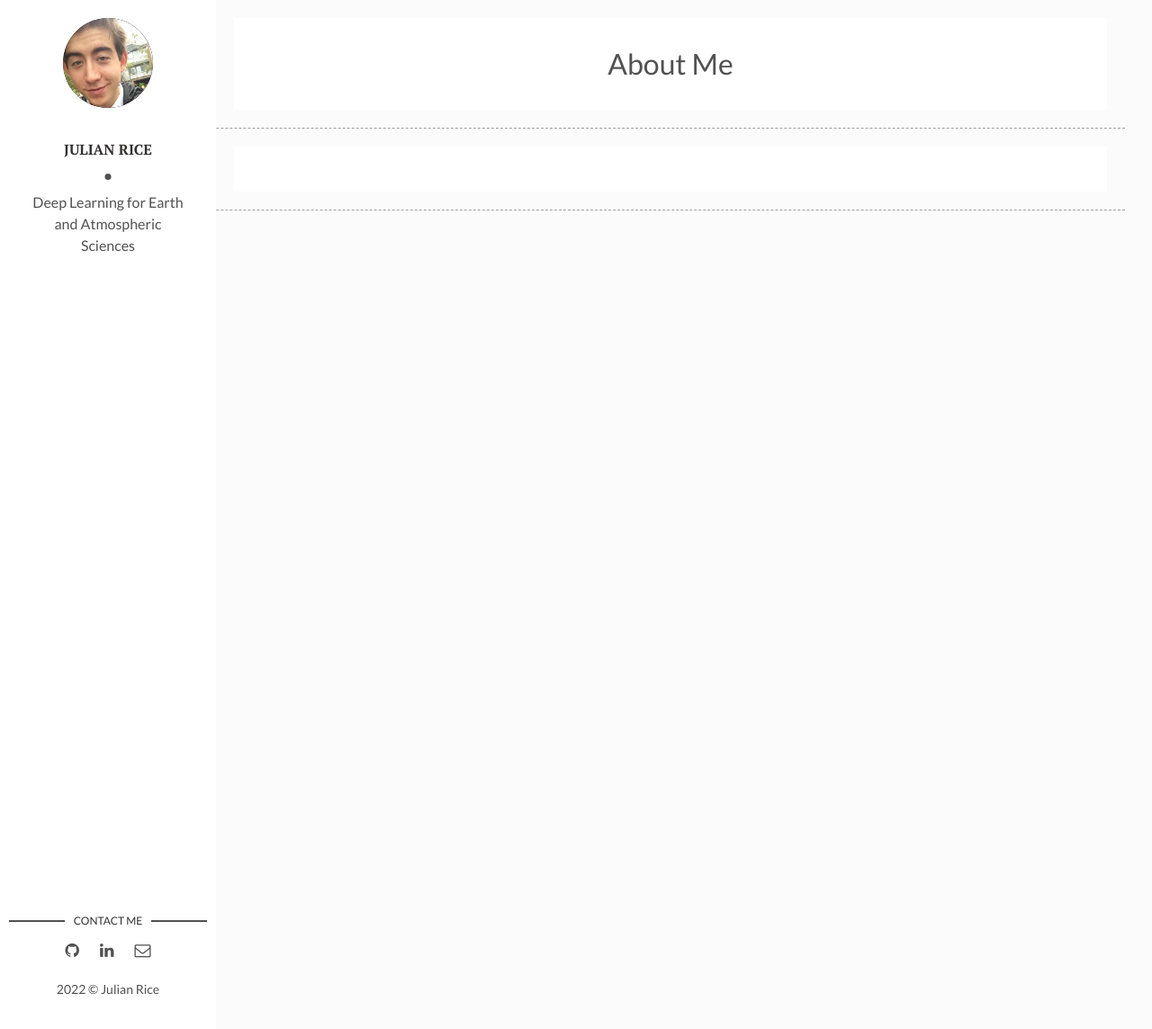
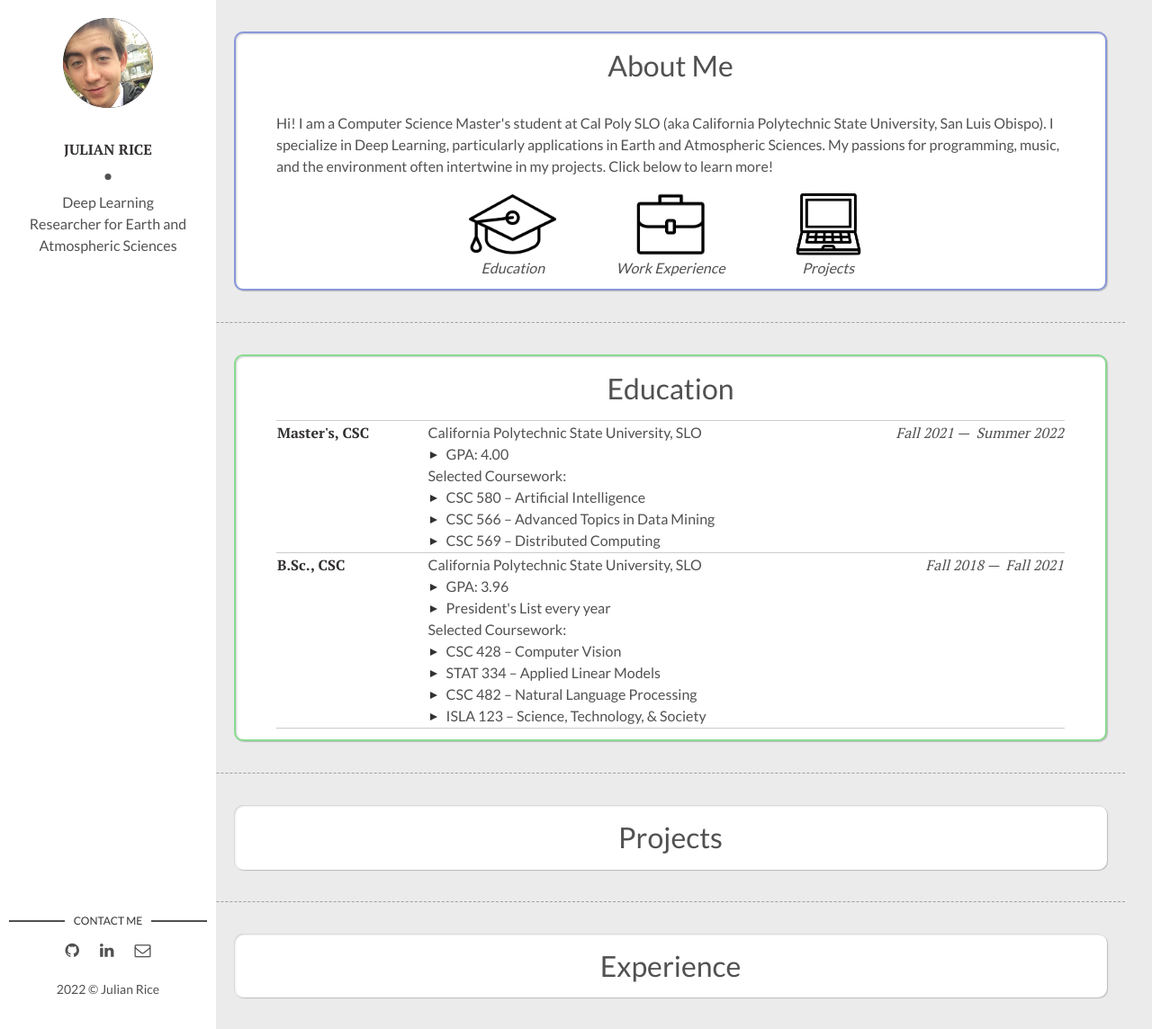
Before and after one commit to JRice15/jrice15.github.io, a Jekyll site: the page built from index.html, in a window 1280 px wide and 1144 px high. Shown: the whole window at 90% size. Built offline with Jekyll 4.4.1, drawn with Linux system fonts in a browser that asks for light colours; the list of posts is cut into pages by our own code.

Commit message:
scrolling works

```diff
--- a/_config.yml
+++ b/_config.yml
@@ -12,7 +12,7 @@
 author: Julian Rice
 author-img: julian-rice.jpeg # add your photo
 about-author:
-  - Deep Learning for Earth and Atmospheric Sciences
+  - Deep Learning Researcher for Earth and Atmospheric Sciences
 social-github: jrice15
 social-email: jrice15@calpoly.edu
 social-linkedin: jrice15
--- a/_includes/head.html
+++ b/_includes/head.html
@@ -85,4 +85,10 @@
 	<link rel="stylesheet" href="{{ "/assets/fonts/font-awesome/css/font-awesome.min.css" | prepend: site.baseurl }}">
 	<!-- Styles -->
 	<link rel="stylesheet" href="{{ "/assets/css/main.css" | prepend: site.baseurl }}">
+
+  <!-- JS -->
+  <script src="https://ajax.googleapis.com/ajax/libs/jquery/3.6.0/jquery.min.js"></script>
+  <script src="{{ "/assets/js/scroll.js" | prepend: site.baseurl }}"></script>
+
+
 </head>
--- a/assets/css/main.css
+++ b/assets/css/main.css
@@ -775,7 +775,8 @@
 body {
   font-family: 'Lato', sans-serif;
   color: #515151;
-  background-color: #fbfbfb;
+  /* background-color: #fbfbfb; */
+  background-color: #ebebeb;
   margin: 0;
   -webkit-font-smoothing: antialiased;
   -moz-osx-font-smoothing: grayscale;
@@ -826,7 +827,7 @@
   word-break: break-all;
 }
 
-table {
+/* table {
   border: 1px solid #aaa;
   background-color: #eee;
   width: 100%;
@@ -881,7 +882,7 @@
 
 table tfoot td {
   font-size: 14px;
-}
+} */
 
 .wrapper {
   max-width: 1250px;
@@ -1497,7 +1498,155 @@
 }
 
 
+/* New Things */
+
 .dash-seperator {
   border-bottom: 1px dashed #a0a0a0;
   width: 100%;
 }
+
+.section-box {
+  width: 100%;
+  padding: 5px;
+}
+
+.section-title {
+  width: 100%;
+  padding-top: 5px;
+  padding-bottom: 5px;
+  padding-left: 15px;
+  padding-right: 15px;
+  background-color: #fff;
+  -webkit-border-radius: 10px;
+          border-radius: 10px;
+  overflow: hidden;
+  -webkit-transition: all .3s ease;
+  -o-transition: all .3s ease;
+  transition: all .3s ease;
+  -webkit-box-shadow: 0 1px 1px 0 rgba(31, 35, 46, 0.15);
+          box-shadow: 0 1px 1px 0 rgba(31, 35, 46, 0.15);
+  margin-bottom: 15px;
+  margin-top: 15px;
+  box-shadow: rgba(0,0,0,0.2) 1px 1px 1px, inset rgba(0,0,0,0.2) 1px 1px 2px;
+}
+
+.section-title.section-blue {
+  border: 2px solid rgba(59, 84, 196, 0.6);
+}
+
+.section-title.section-green {
+  border: 2px solid rgba(59, 196, 70, 0.6);
+}
+
+.section-title.section-orange {
+  border: 2px solid rgba(224, 143, 37, 0.6);
+}
+
+.educ-content,
+.about-content {
+  width: 100%;
+  padding: 5px 30px;
+}
+
+.educ-content table {
+  width: 100%;
+  table-layout: fixed;
+  border-collapse: collapse;
+  /* horizontal space */
+  /* padding: 0 20px; */
+}
+
+.educ-content tr {
+  width: 100%;
+  border-top: 1px solid rgba(0, 0, 0, 0.2);
+}
+
+.educ-content td {
+  /* border: 1px solid rgba(0, 0, 0, 0.3); */
+  vertical-align: top;
+  width: 100%;
+}
+
+/* first column */
+.educ-content td:first-child{
+  width: 35%;
+  overflow: hidden;
+  font-family: 'PT Serif', serif;
+  font-size: 16px;
+  /* text-transform: uppercase; */
+  color: #333030;
+  font-weight: 700;
+  /* margin: 0 0 10px; */
+  /* position: relative; */
+}
+
+/* last column */
+.educ-content td:last-child{
+  width: 48%;
+  overflow: hidden;
+  font-family: 'PT Serif', serif;
+  font-style: italic;
+  text-align: right;
+  white-space: nowrap;
+}
+
+
+.arrow-bullets {
+  list-style: none; /* Remove default bullets */
+  padding: 0;
+  margin: 0;
+}
+
+.arrow-bullets li {
+  padding: 0 20px;
+}
+
+.arrow-bullets li {
+    position: relative;
+}
+
+.arrow-bullets li::before {
+    position: absolute;
+    content: "";
+    width: 0;
+    height: 0;
+    border-style: solid;
+    border-width: 4px 0 4px 8px;
+    border-color: transparent transparent transparent #333030;
+    top: 9px;
+    left: 2px;
+}
+
+.about-nav {
+  margin: auto;
+  width: 60%;
+}
+
+.about-nav table {
+  table-layout: fixed;
+  border-collapse: collapse;
+  width: 100%;
+  /* margin: 0 40px 0 40px; */
+}
+.about-nav tr {
+  width: 100%;
+}
+
+.about-nav td {
+  position: relative;
+  padding: 1px;
+  /* border: 1px solid black; */
+  text-align: center;
+  font-style: italic;
+}
+
+.about-nav img:hover {
+  -webkit-transform: translate(0px, -2px);
+      -ms-transform: translate(0px, -2px);
+          transform: translate(0px, -2px);
+}
+
+.about-nav img {
+  height: 70px;
+  /* width: 100px */
+}
--- /dev/null
+++ b/assets/js/scroll.js
@@ -0,0 +1,31 @@
+
+function srcTo(el) {
+    $("html, body").animate(
+      {
+        scrollTop: el.offset().top,
+      },
+      1000
+    );
+}
+function srcToAnchorWithId(str) {
+  var $el = $("#" + str);
+  if ($el.length) {
+    srcTo($el);
+  }
+}
+
+$(document).ready(function () {
+
+  $("#ed-button").click(function (e) {
+    srcToAnchorWithId("education");
+    });
+
+  $("#proj-button").click(function (e) {
+    srcToAnchorWithId("projects");
+    });
+
+  $("#work-button").click(function (e) {
+    srcToAnchorWithId("work");
+    });
+
+});
--- a/index.html
+++ b/index.html
@@ -2,43 +2,131 @@
 layout: main
 ---
 
+<!-- About -->
+<div class="content-box clearfix">
+  <div class="section-title section-blue">
+    <header class="header-page">
+      <h1 class="page-title">About Me</h1>
+    </header>
 
-<div class="content-box clearfix">
-  <article class="article-page">
-    <div class="page-content">
-      <div class="wrap-content">
-        <header class="header-page">
-          <h1 class="page-title">About Me</h1>
-        </header>
-      </div> <!-- End Wrap Content -->
-    </div> <!-- End Page Content -->
-  </article> <!-- End Article Page -->
+    <div class="about-content">
+      <p>
+        Hi! I am a Computer Science Master's student at Cal Poly SLO (aka California
+        Polytechnic State University, San Luis Obispo). I specialize in Deep Learning,
+        particularly applications in Earth and Atmospheric Sciences. My passions
+        for programming, music, and the environment often intertwine in my projects. Click
+        below to learn more!
+      </p>
+
+      <div class="about-nav">
+          <table>
+          <tr>
+            <td id="ed-button">
+              <img src='{{"/assets/img/education.png" | prepend: site.baseurl}}'/>
+            </td>
+            <td id="work-button">
+              <img src='{{"/assets/img/work-exp.png" | prepend: site.baseurl}}'/>
+            </td>
+            <td id="proj-button">
+              <img src='{{"/assets/img/projects.png" | prepend: site.baseurl}}'/>
+            </td>
+          </tr>
+          <tr>
+            <td>Education</td>
+            <td>Work Experience</td>
+            <td>Projects</td>
+          </tr>
+        </table>
+      </div>
+
+    </div>
+  </div>
 </div>
 
 <div class="dash-seperator"></div>
 
-<!-- <div class="page-footer">
-</div> -->
+<!-- Education -->
+<div id="education" class="content-box clearfix">
 
-<div class="content-box clearfix">
-  <article class="article-page">
-    <div class="page-content">
-      <div class="wrap-content">
-        <header class="header-page">
-  {% for post in site.categories["work"] %}
-    {% include post_preview.html post=post %}
-  {% endfor %}
-  </header></div></div></article>
-  <!-- {% include pagination.html %} -->
+  <div class="section-title section-green">
+    <header class="header-page">
+      <h1 class="page-title">Education</h1>
+    </header>
+
+    <div class="educ-content">
+      <table>
+        <tr>
+          <td>Master's, CSC</td>
+          <td>California Polytechnic State University, SLO
+            <ul class="arrow-bullets">
+              <li>GPA: 4.00</li>
+            </ul>
+            Selected Coursework:
+            <ul class="arrow-bullets">
+              <li>CSC 580 &#8211; Artificial Intelligence</li>
+              <li>CSC 566 &#8211; Advanced Topics in Data Mining</li>
+              <li>CSC 569 &#8211; Distributed Computing</li>
+            </ul>
+          </td>
+          <td>Fall 2021 &#8212; &shy;<wbr> Summer 2022</td>
+        </tr>
+        <tr>
+          <td>B.Sc., CSC</td>
+          <td>
+            California Polytechnic State University, SLO
+            <ul class="arrow-bullets">
+              <li>GPA: 3.96</li>
+              <li>President's List every year</li>
+            </ul>
+            Selected Coursework:
+            <ul class="arrow-bullets">
+              <li>CSC 428 &#8211; Computer Vision</li>
+              <li>STAT 334 &#8211; Applied Linear Models</li>
+              <li>CSC 482 &#8211; Natural Language Processing</li>
+              <li>ISLA 123 &#8211; Science, Technology, & Society</li>
+            </ul>
+          </td>
+          <td>Fall 2018 &#8212; &shy;<wbr> Fall 2021</td>
+        </tr>
+        <tr>
+          <td></td><td></td><td></td>
+        </tr>
+      </table>
+    </div>
+  </div>
 </div>
 
 <div class="dash-seperator"></div>
 
 
-<div class="content-box clearfix">
+<!-- Projects -->
+<div id="projects" class="content-box clearfix">
+
+  <div class="section-title">
+    <header class="header-page">
+      <h1 class="page-title">Projects</h1>
+    </header>
+  </div>
 
   {% for post in site.categories["projects"] %}
     {% include post_preview.html post=post %}
   {% endfor %}
+</div>
+
+<div class="dash-seperator"></div>
+
+
+<!-- Work -->
+<div id="work" class="content-box clearfix">
+
+  <div class="section-title">
+    <header class="header-page">
+      <h1 class="page-title">Experience</h1>
+    </header>
+  </div>
+
+  {% for post in site.categories["work"] %}
+    {% include post_preview.html post=post %}
+  {% endfor %}
   <!-- {% include pagination.html %} -->
 </div>
```
Also changed, not shown: _includes/post_preview.html (+17 -7 lines), assets/img/about.png (added), assets/img/education.png (added), assets/img/projects.png (added), assets/img/trees-pred.png (added), assets/img/work-exp.png (added), 1 other file.
